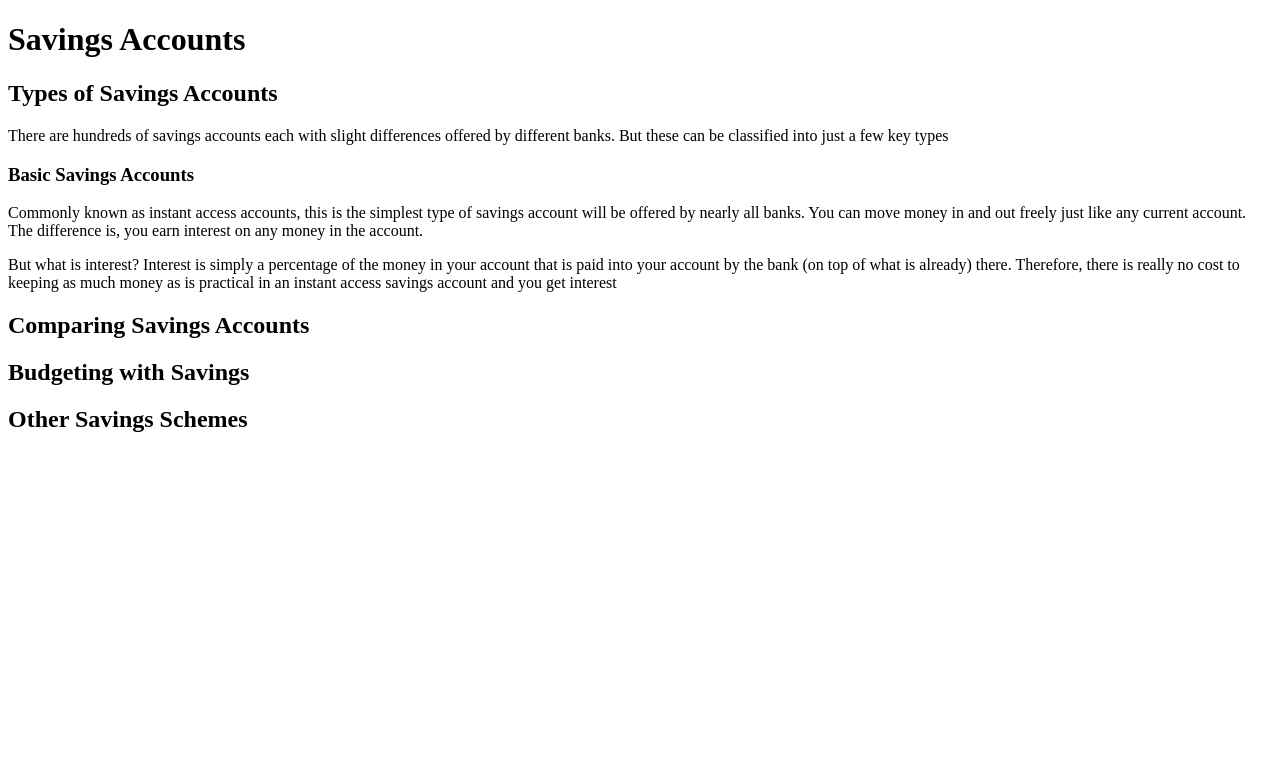
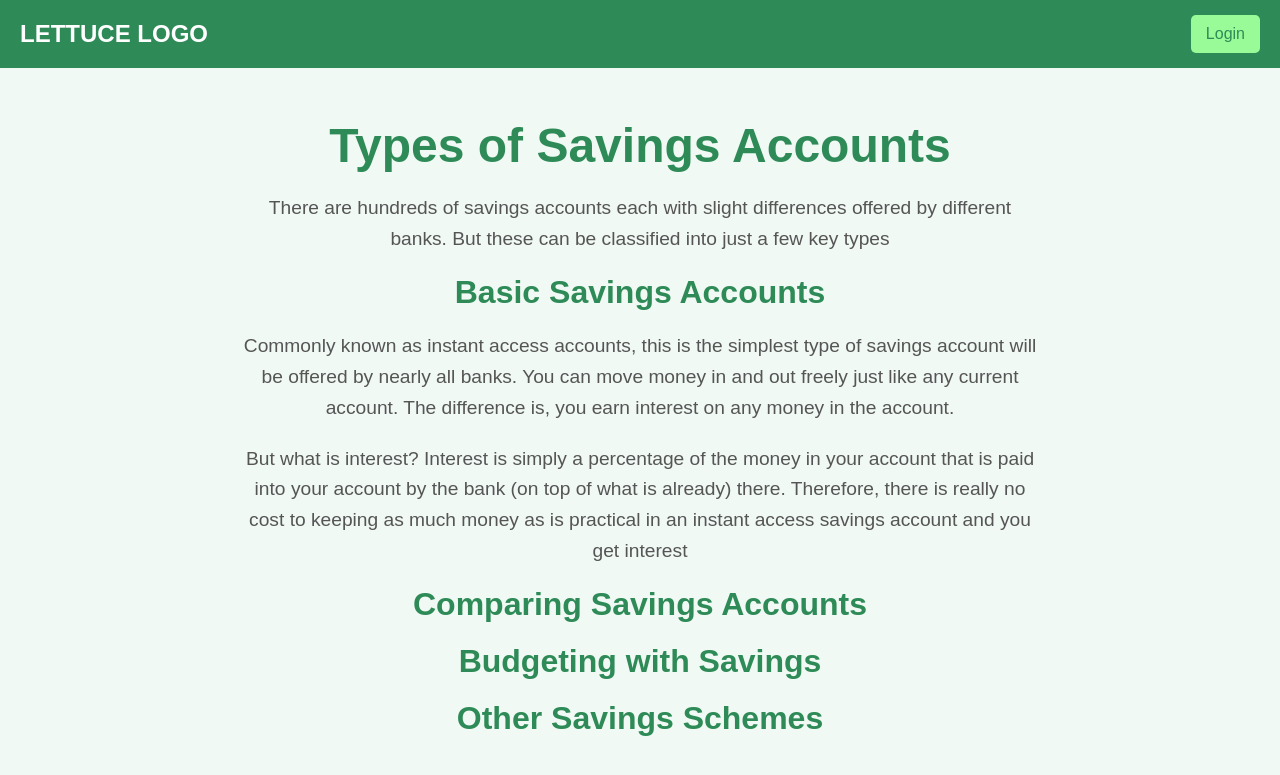
Before and after one commit to OdeonHill/whack_project, a Flask app: template website_code/templates/savings_lesson.html in a window 1280 px wide. Shown: the top 775 px of the page. Run offline with Flask 3, Linux system fonts and the light colour scheme; the template is opened without the code that fills it, so the values that code supplies are empty.

Commit message:
made lessons.html, updated savings lesson

```diff
--- a/website_code/templates/savings_lesson.html
+++ b/website_code/templates/savings_lesson.html
@@ -2,42 +2,148 @@
 <html>
 	<head><!--don't need to indent or space - could be all one line - nicer to read like this tho-->
 		<title>Savings Accounts</title><!--Tab name in browser-->
+  	<style>
+        /* General Styles */
+        * {
+            margin: 0;
+            padding: 0;
+            box-sizing: border-box;
+        }
 
+        body {
+            font-family: Arial, sans-serif;
+            background-color: #f0f9f4;
+            color: #333;
+        }
+
+        /* Top Bar Styles */
+        .top-bar {
+            display: flex;
+            justify-content: space-between;
+            align-items: center;
+            background-color: #2e8b57;
+            padding: 15px 20px;
+        }
+
+        .logo {
+            font-size: 1.5em;
+            color: #fff;
+            font-weight: bold;
+        }
+
+        .login-btn {
+            padding: 10px 15px;
+            background-color: #98fb98;
+            color: #2e8b57;
+            border: none;
+            border-radius: 5px;
+            cursor: pointer;
+            font-size: 1em;
+        }
+
+        .login-btn:hover {
+            background-color: #76e076;
+        }
+
+        /* Main Content Styles */
+        main {
+            text-align: center;
+            margin-top: 50px;
+        }
+
+        .main-header {
+            font-size: 3em;
+            color: #2e8b57;
+            margin-bottom: 20px;
+        }
+
+        .sub-header {
+            font-size: 2em;
+            color: #2e8b57;
+            margin-bottom: 20px;
+        }
+
+        .main-paragraph {
+            font-size: 1.2em;
+            color: #555;
+            max-width: 800px;
+            margin: 0 auto;
+            line-height: 1.6;
+            margin-bottom: 20px;
+        }
+
+        /* Login Section */
+        .login-prompt {
+            margin-top: 5px;
+            margin-bottom: 20px;
+            font-size: 1.1em;
+            color: #2e8b57;
+            font-weight: bold;
+        }
+
+        .login-prompt a {
+            text-decoration: none;
+            color: #76e076;
+            font-weight: bold;
+        }
+
+        .login-prompt a:hover {
+            color: #98fb98;
+        }
+
+
+
+        /* Responsive Design */
+        @media (max-width: 768px) {
+            .logo {
+                font-size: 1.2em;
+            }
+
+            .main-header {
+                font-size: 2.5em;
+            }
+
+            .main-paragraph {
+                font-size: 1em;
+            }
+
+        }
+    </style>
 
 	</head><!--within head is links to other files and info about the page-->
 
 	<body><!--anything within body appears on the page-->
-		<h1>
-            Savings Accounts
+
+	  <!-- Top Bar -->
+    <header class="top-bar">
+        <div class="logo">LETTUCE LOGO</div>
+        <button class="login-btn">Login</button>
+    </header>
+
+    <main>
+		    <h1 class="main-header">
+            Types of Savings Accounts
         </h1>
+        <p class=main-paragraph> There are hundreds of savings accounts each with slight differences offered by different banks. But these can be classified into just a few key types </p>
 
-        <h2>
-            Types of Savings Accounts
-        </h2>
-        <p> There are hundreds of savings accounts each with slight differences offered by different banks. But these can be classified into just a few key types </p>
+        <h3 class="sub-header"> Basic Savings Accounts</h3>
+        <p class=main-paragraph> Commonly known as instant access accounts, this is the simplest type of savings account will be offered by nearly all banks. You can move money in and out freely just like any current account. The difference is, you earn interest on any money in the account. </p>
 
-        <h3> Basic Savings Accounts</h3>
-        <p> Commonly known as instant access accounts, this is the simplest type of savings account will be offered by nearly all banks. You can move money in and out freely just like any current account. The difference is, you earn interest on any money in the account. </p>
+        <p class=main-paragraph>But what is interest? Interest is simply a percentage of the money in your account that is paid into your account by the bank (on top of what is already) there. Therefore, there is really no cost to keeping as much money as is practical in an instant access savings account and you get interest</p>
 
-        <p>But what is interest? Interest is simply a percentage of the money in your account that is paid into your account by the bank (on top of what is already) there. Therefore, there is really no cost to keeping as much money as is practical in an instant access savings account and you get interest</p>
-
-        <h2>
+        <h2 class="sub-header">
             Comparing Savings Accounts
         </h2>
-        <h2>
+        <p class=main-paragraph></p>
+        <h2 class="sub-header">
             Budgeting with Savings
         </h2>
-
-        <h2>
+        <p class=main-paragraph></p>
+        <h2 class="sub-header">
             Other Savings Schemes
         </h2>
-
-
-        <p> </p>
-
-
-
-
+        <p class=main-paragraph></p>
+      </main>
 
 
 
```
Also changed, not shown: website_code/templates/lessons.html (+223 -0 lines).
